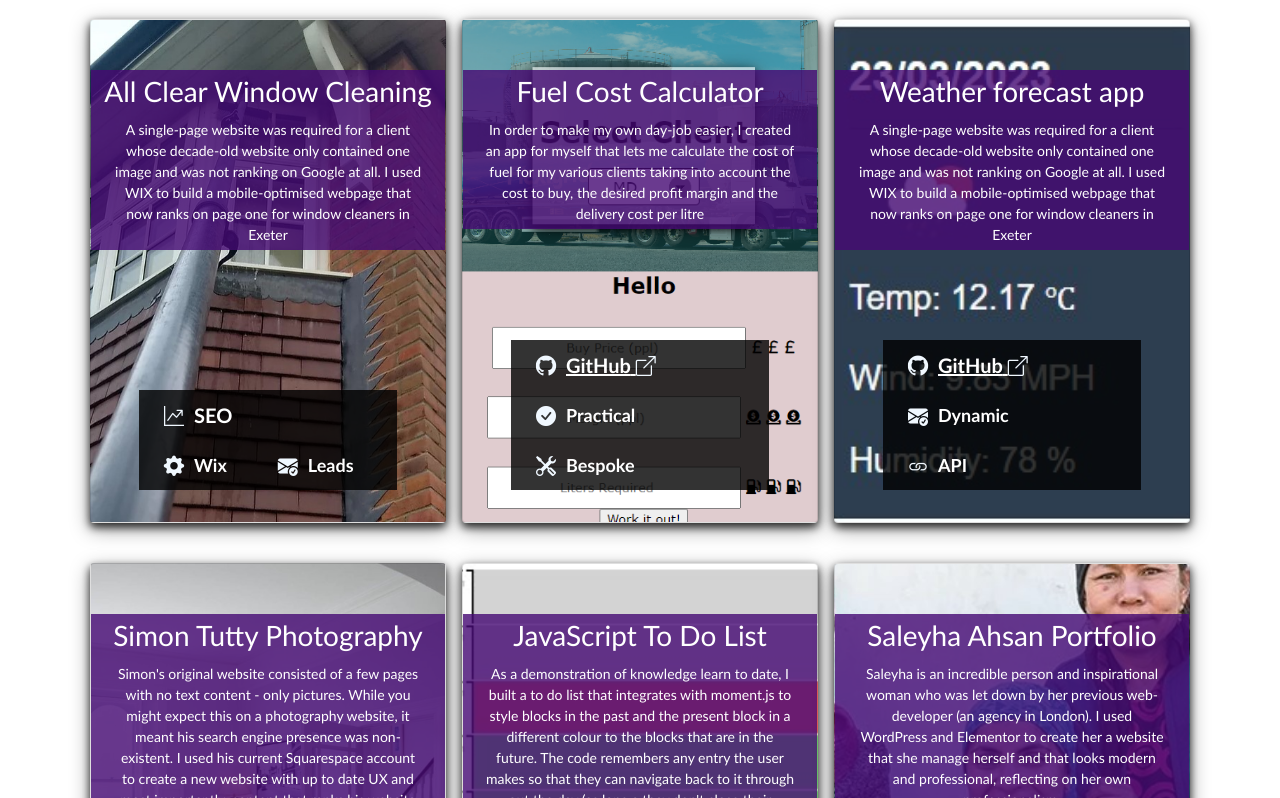
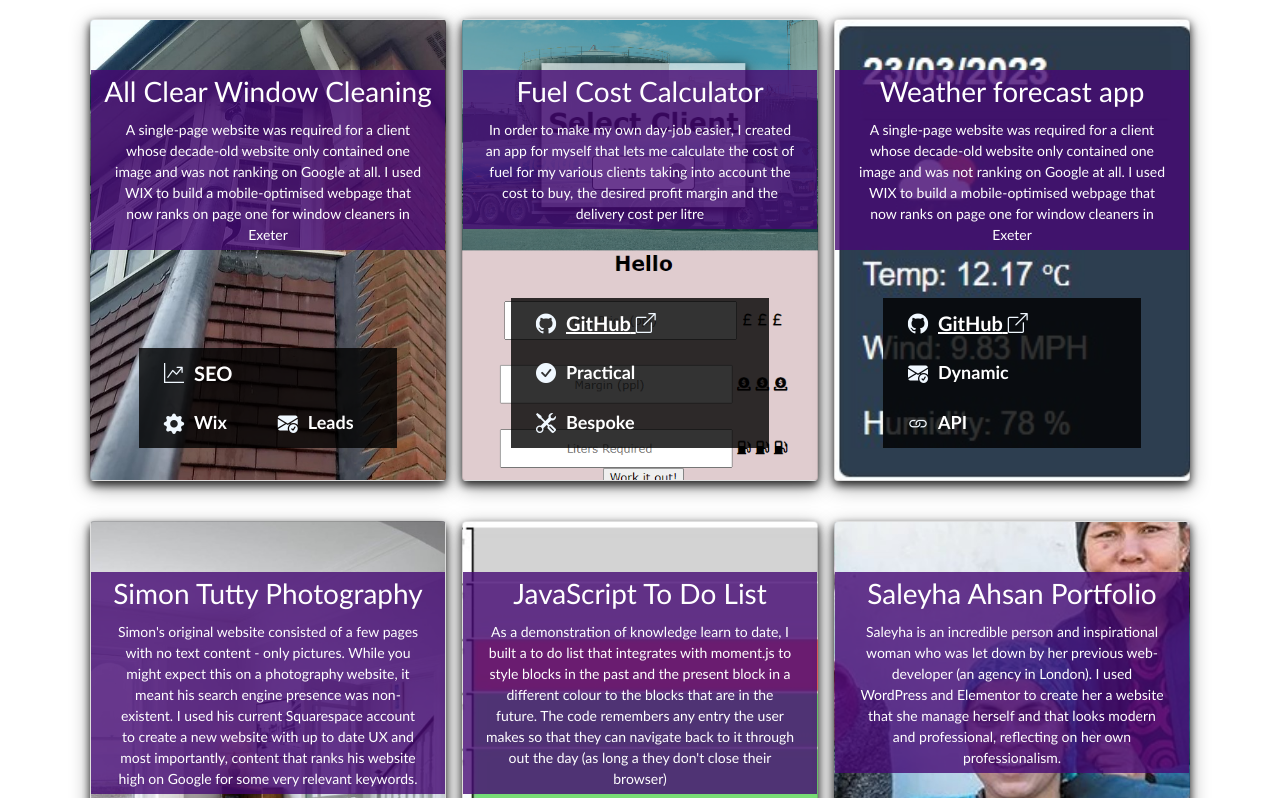
Before and after one commit to R0bsaunders/rob-saunders-react-portfolio, a React (Create React App) app: page /#/projects in a window 1280 px wide. Shown: the part 605-1403 px from the top of the page. Built offline with nearby package versions, Linux system fonts and the light colour scheme.

Commit message:
Fixed portfolio card heights not working

```diff
--- a/src/styles/style.css
+++ b/src/styles/style.css
@@ -186,12 +186,6 @@ a:hover {
     margin-bottom: 0 !important;
 }
 
-/* Column height */
-
-.portfolio-height {
-    height: 65vh;
-}
-
 /* Icon Colour */
 
 .bi {
```
